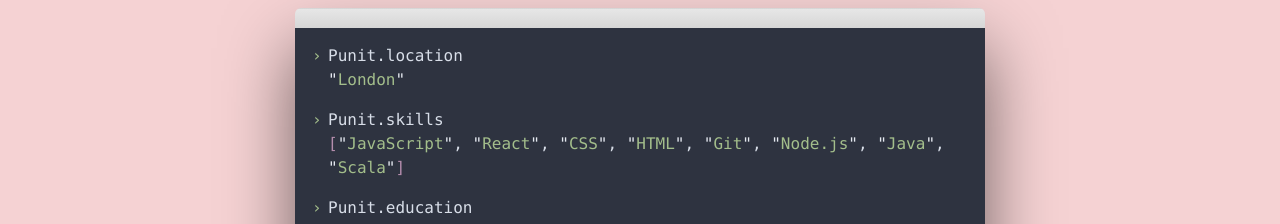
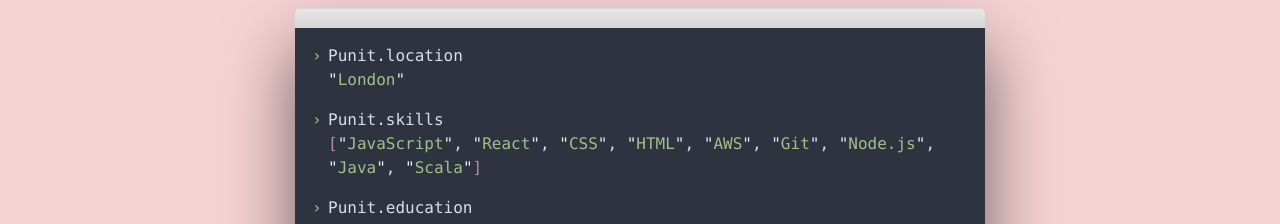
Before and after one commit to punit-shah/punit-shah.github.io, a React (Create React App) app: page / in a window 1280 px wide. Shown: the part 960-1184 px from the top of the page. Built offline with nearby package versions, Linux system fonts and the light colour scheme.

Commit message:
Add AWS to Punit.skills

```diff
--- a/src/sections/About.js
+++ b/src/sections/About.js
@@ -24,6 +24,7 @@ const About = forwardRef((props, ref) => (
               'React',
               'CSS',
               'HTML',
+              'AWS',
               'Git',
               'Node.js',
               'Java',
```
